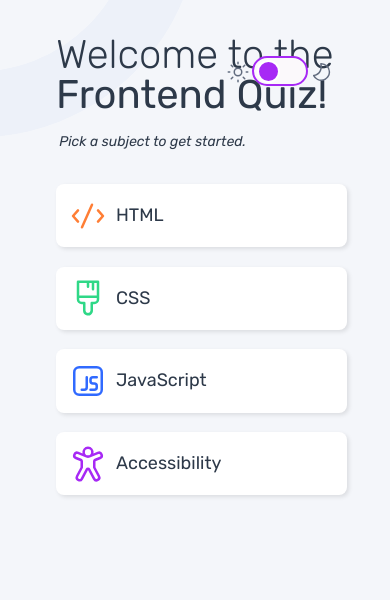
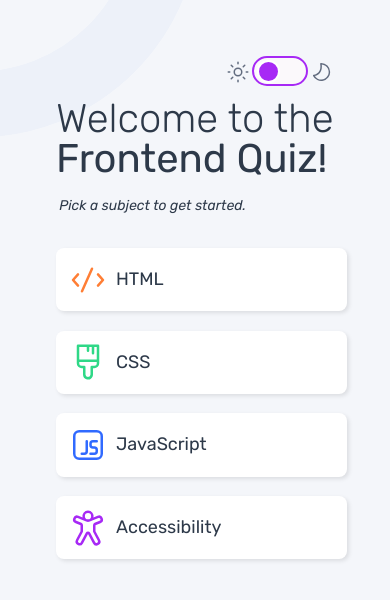
Before and after one commit to CoderAlchemy24/frm-frontend-quiz, a React (Vite) app: page / in a window 390 px wide. Shown: the top 600 px of the page. Built offline with nearby package versions, Linux system fonts and the light colour scheme.

Commit message:
main.scss changed 2

```diff
--- a/src/assets/styles/main.scss
+++ b/src/assets/styles/main.scss
@@ -551,12 +551,13 @@ button{
 
   section{
     width: 100%;
+
   }
 
   .home-section-left,
   .home-section-right{
     width: 100%;
-    height: auto;
+
   }
 
    .quiz-header{
@@ -583,14 +584,14 @@ button{
   .home-section-left h1{
     @include text-preset-2-light-mobile;
     padding: 0;
-    margin:0;
-    margin-bottom: 1rem;
+
+    margin: 8rem 0 1rem;
 
 }
 
 .home-section-left h1 span{
   @include text-preset-2-mobile;
-  margin: 0 auto 1rem;
+  margin: 8rem 0 1rem;
   padding-bottom:1rem;
 
 }
```
